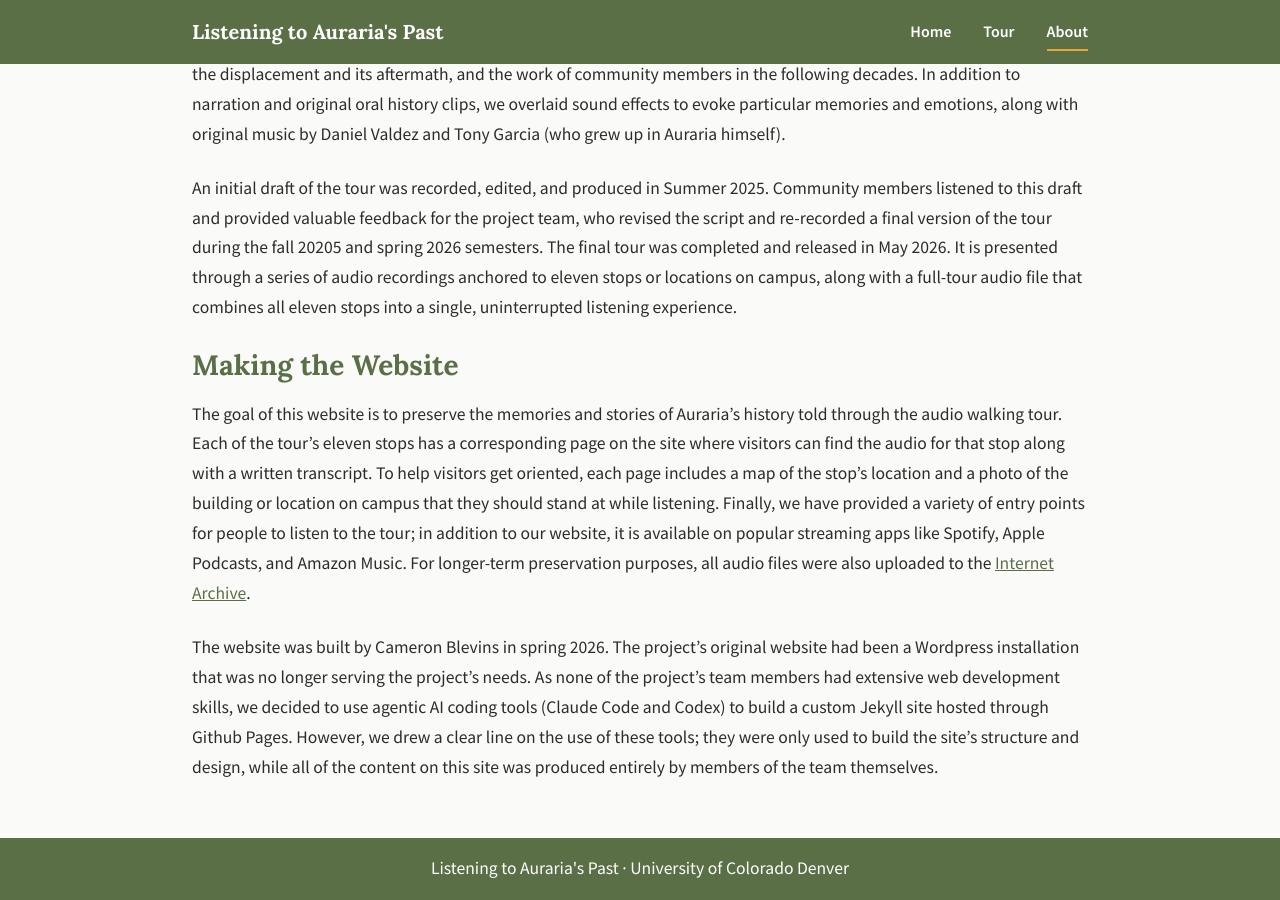
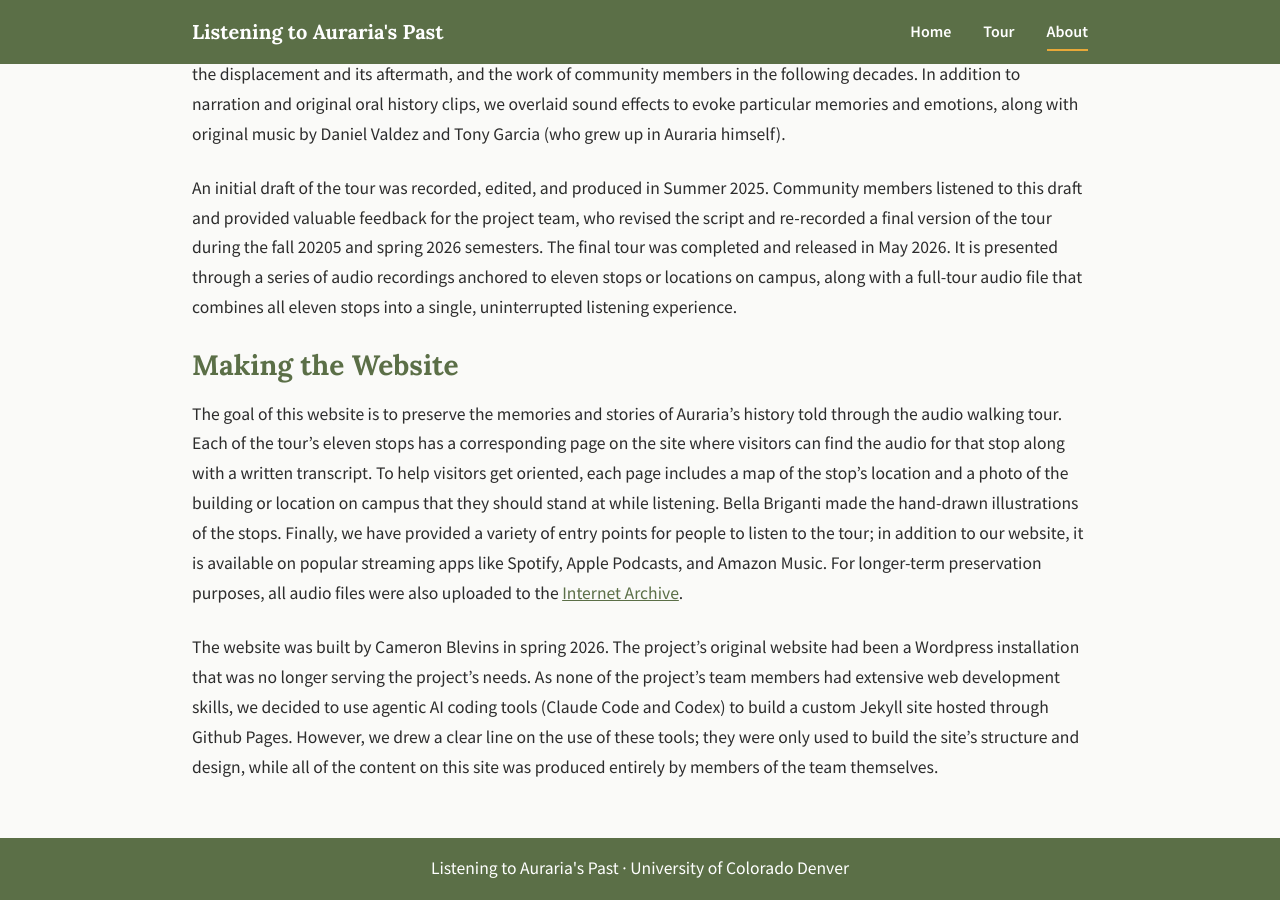
Before and after one commit to cblevins/auraria-history, a Jekyll site: the page built from pages/process.md, in a window 1280 px wide and 900 px high, scrolled down 830 px. Built offline with Jekyll 4.4.1, drawn with Linux system fonts in a browser that asks for light colours.

Commit message:
typos and credits

```diff
--- a/pages/process.md
+++ b/pages/process.md
@@ -20,6 +20,6 @@ An initial draft of the tour was recorded, edited, and produced in Summer 2025.
 
 ## Making the Website
 
-The goal of this website is to preserve the memories and stories of Auraria's history told through the audio walking tour. Each of the tour's eleven stops has a corresponding page on the site where visitors can find the audio for that stop along with a written transcript. To help visitors get oriented, each page includes a map of the stop's location and a photo of the building or location on campus that they should stand at while listening. Finally, we have provided a variety of entry points for people to listen to the tour; in addition to our website, it is available on popular streaming apps like Spotify, Apple Podcasts, and Amazon Music. For longer-term preservation purposes, all audio files were also uploaded to the [Internet Archive](https://archive.org/details/listening-auraria-past/).
+The goal of this website is to preserve the memories and stories of Auraria's history told through the audio walking tour. Each of the tour's eleven stops has a corresponding page on the site where visitors can find the audio for that stop along with a written transcript. To help visitors get oriented, each page includes a map of the stop's location and a photo of the building or location on campus that they should stand at while listening. Bella Briganti made the hand-drawn illustrations of the stops. Finally, we have provided a variety of entry points for people to listen to the tour; in addition to our website, it is available on popular streaming apps like Spotify, Apple Podcasts, and Amazon Music. For longer-term preservation purposes, all audio files were also uploaded to the [Internet Archive](https://archive.org/details/listening-auraria-past/).
 
 The website was built by Cameron Blevins in spring 2026. The project's original website had been a Wordpress installation that was no longer serving the project's needs. As none of the project's team members had extensive web development skills, we decided to use agentic AI coding tools (Claude Code and Codex) to build a custom Jekyll site hosted through Github Pages. However, we drew a clear line on the use of these tools; they were only used to build the site's structure and design, while all of the content on this site was produced entirely by members of the team themselves.
```
Also changed, not shown: _stops/stop-10.md (+1 -1 lines).
